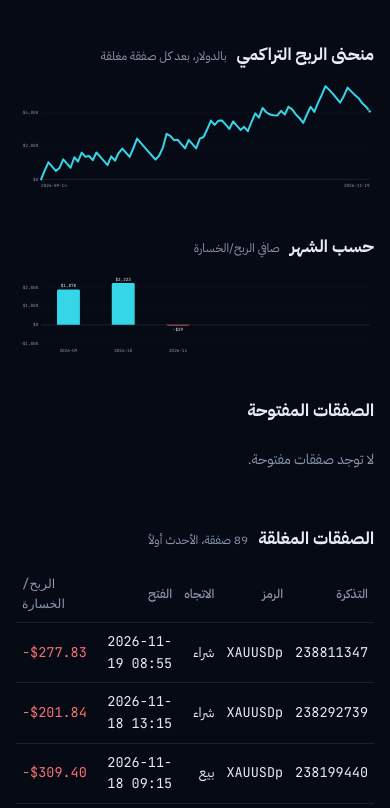
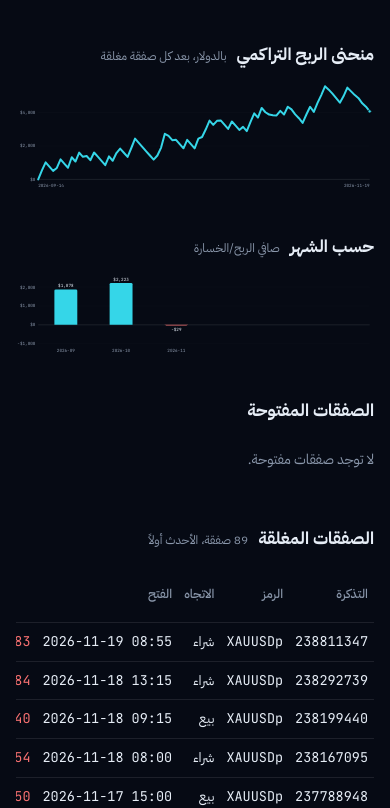
Before and after one commit to mohomod779-arch/mp-performance, a plain HTML site: page index.html in a window 390 px wide. Shown: the part 897-1705 px from the top of the page. Drawn offline with Linux system fonts and the light colour scheme.

Commit message:
fix: responsive charts on phones, no wrapped dates

```diff
--- a/index.html
+++ b/index.html
@@ -50,7 +50,7 @@ h2 small{font-size:12px;color:var(--mut);font-weight:400}
 .tip .mono{font-size:12.5px}
 table{width:100%;border-collapse:collapse;font-size:13.5px}
 th{font-weight:500;color:var(--mut);text-align:right;padding:8px 6px;border-bottom:1px solid var(--line);font-size:12.5px}
-td{padding:8px 6px;border-bottom:1px solid var(--line)}
+td{padding:8px 6px;border-bottom:1px solid var(--line);white-space:nowrap}
 td.num,th.num{text-align:left}
 tr.sel td{background:rgba(53,214,232,.06)}
 .overview tbody tr{cursor:pointer}
@@ -155,7 +155,7 @@ footer{margin-top:56px;padding-top:16px;border-top:1px solid var(--line);font-si
     const box = $("curve"); box.innerHTML = "";
     const pts = s.curve;
     if (!pts.length) { box.innerHTML = '<div class="empty">لا توجد صفقات مغلقة بعد.</div>'; return; }
-    const W = 1000, H = 300, L = 70, R = 12, T = 12, B = 28;
+    const W = Math.max(320, Math.round(box.clientWidth || 1000)), H = W < 600 ? 230 : 300, L = 62, R = 12, T = 12, B = 28;
     const ys = [0, ...pts.map(p => p.cum)], ymin = Math.min(...ys), ymax = Math.max(...ys);
     const ticks = niceTicks(ymin, ymax, 4), y0 = Math.min(ticks[0], ymin), y1 = Math.max(ticks[ticks.length - 1], ymax);
     const X = i => L + (W - L - R) * (pts.length === 1 ? 1 : i / pts.length);
@@ -195,7 +195,7 @@ footer{margin-top:56px;padding-top:16px;border-top:1px solid var(--line);font-si
     const box = $("months"); box.innerHTML = "";
     const ms = s.monthly;
     if (!ms.length) { box.innerHTML = '<div class="empty">لا توجد بيانات شهرية بعد.</div>'; return; }
-    const W = 1000, H = 220, L = 70, R = 12, T = 22, B = 28;
+    const W = Math.max(320, Math.round(box.clientWidth || 1000)), H = W < 600 ? 200 : 220, L = 62, R = 12, T = 22, B = 28;
     const vals = [0, ...ms.map(m => m.pl)], ticks = niceTicks(Math.min(...vals), Math.max(...vals), 4);
     const y0 = Math.min(ticks[0], ...vals), y1 = Math.max(ticks[ticks.length - 1], ...vals);
     const Y = v => T + (H - T - B) * (1 - (v - y0) / (y1 - y0 || 1));
@@ -233,8 +233,11 @@ footer{margin-top:56px;padding-top:16px;border-top:1px solid var(--line);font-si
     return `<table><thead>${head}</thead><tbody>${body}</tbody></table>`;
   }
 
+  let CUR = null, RZ = 0;
+  window.addEventListener("resize", () => { clearTimeout(RZ); RZ = setTimeout(() => { if (CUR) { drawCurve(CUR); drawMonths(CUR); } }, 150); });
   function render(key) {
     const s = DATA.strategies.find(x => x.key === key) || DATA.strategies[0];
+    CUR = s;
     $("strat").value = s.key;
     try { localStorage.setItem("mp_strat", s.key); } catch (e) {}
     if (location.hash !== "#" + s.key) history.replaceState(null, "", "#" + s.key);
```
